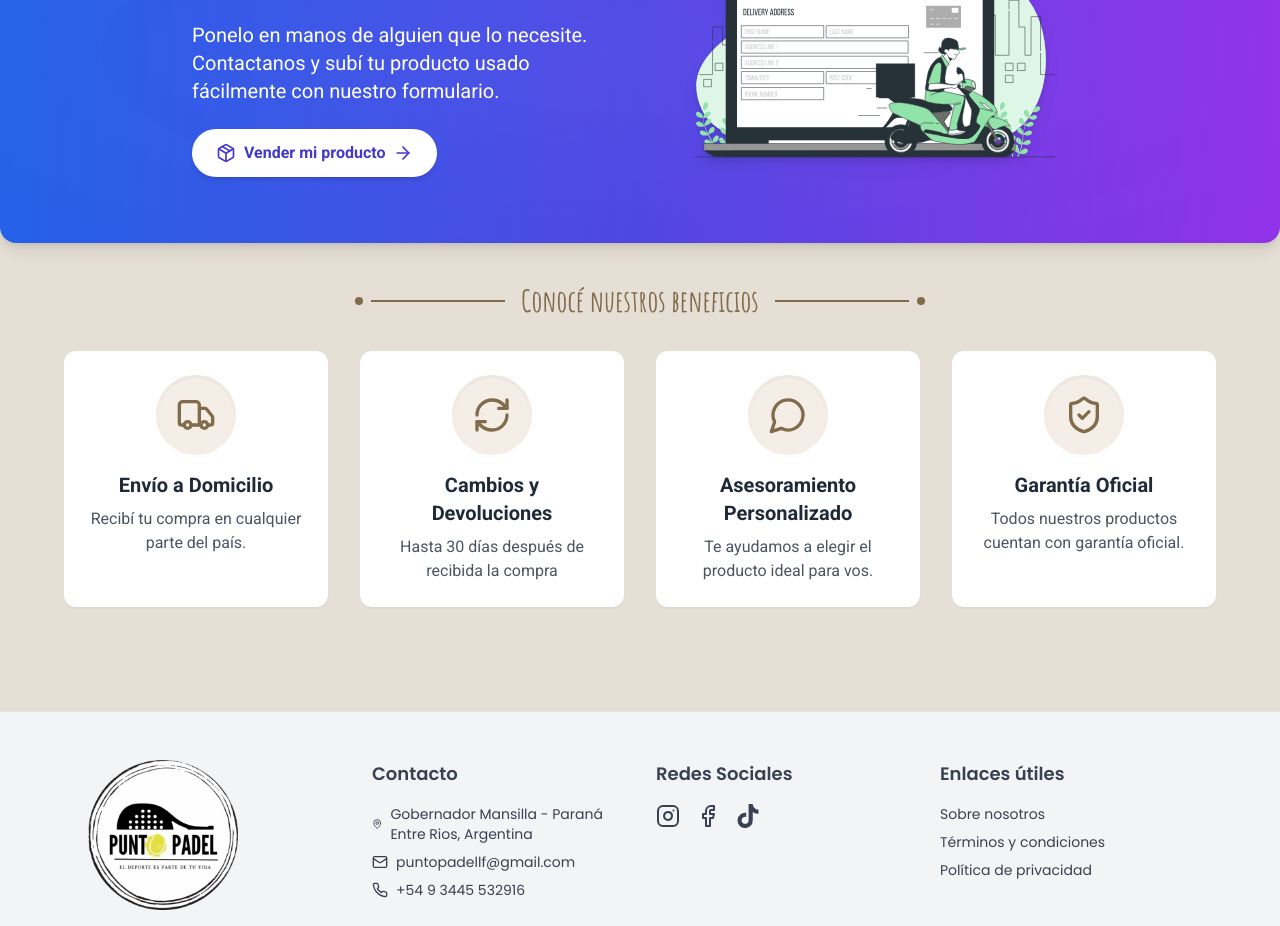
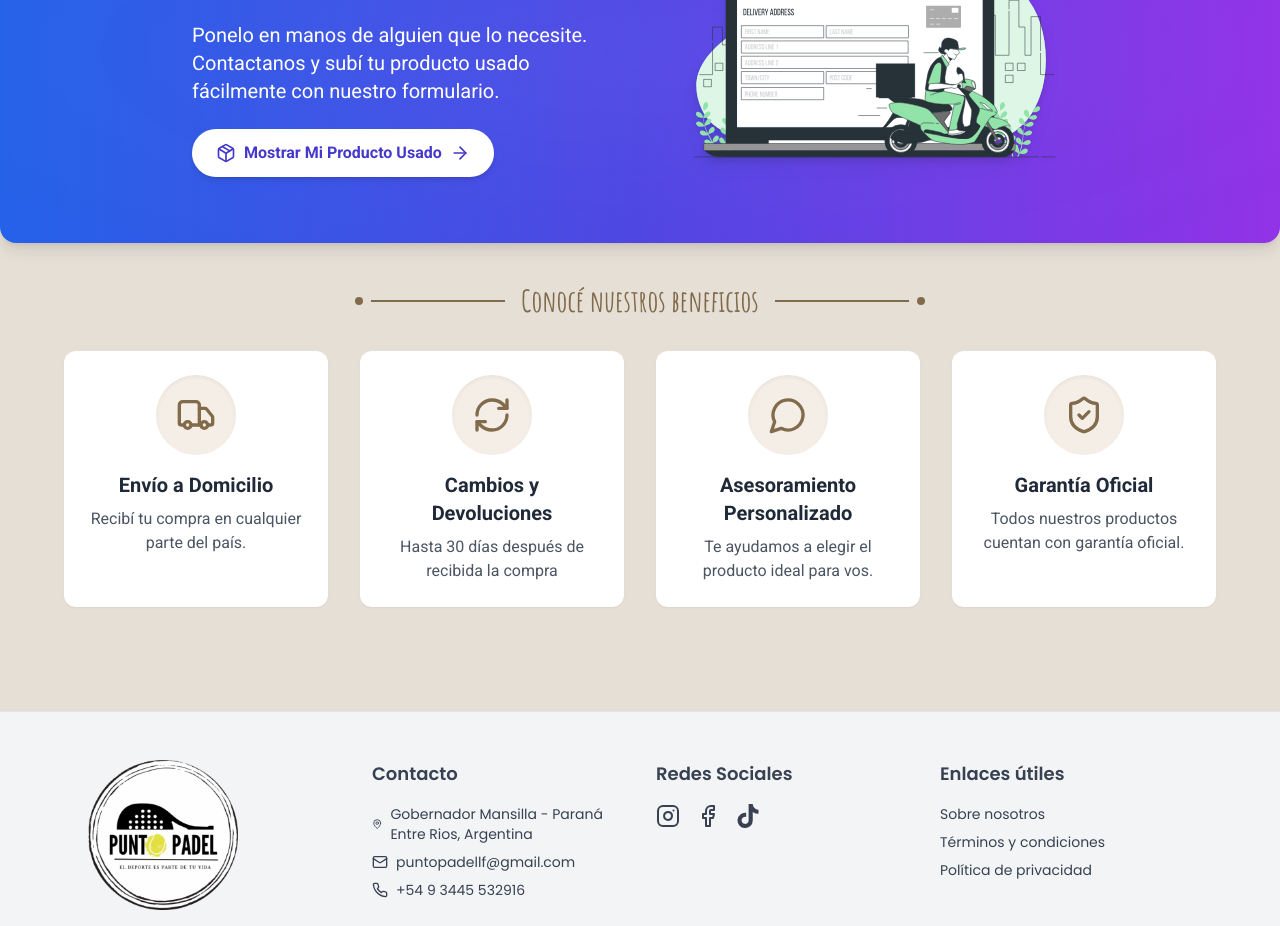
Before and after one commit to Agustin-Monti/Padel-Cocha, a Next.js app: page / in a window 1280 px wide. Shown: the part 2420-3346 px from the top of the page. Built offline with nearby package versions, Linux system fonts and the light colour scheme; no server answers; the database is empty.

Commit message:
Update Contacto.tsx

```diff
--- a/components/Contacto.tsx
+++ b/components/Contacto.tsx
@@ -52,7 +52,7 @@ export default function Contacto() {
             className="inline-flex items-center gap-2 bg-white text-indigo-700 font-semibold px-6 py-3 rounded-full shadow-md hover:bg-gray-100 transition"
           >
             <Package size={20} />
-            Vender mi producto
+            Mostrar Mi Producto Usado
             <ArrowRight size={20} />
           </Link>
         </div>
```
